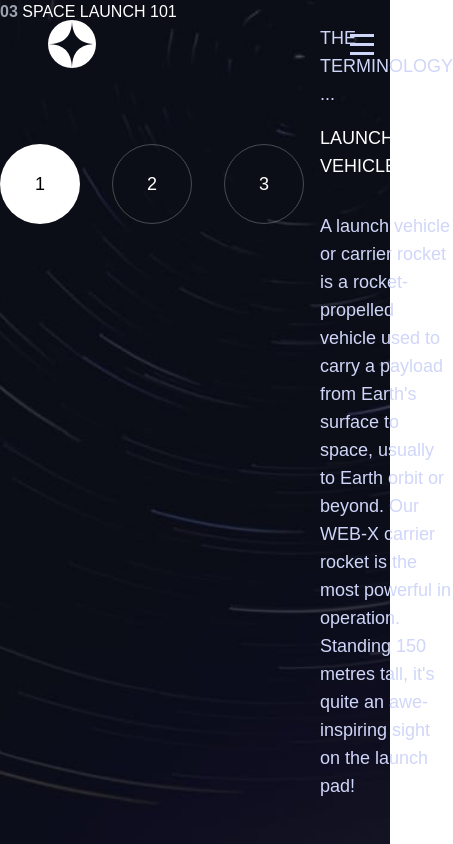
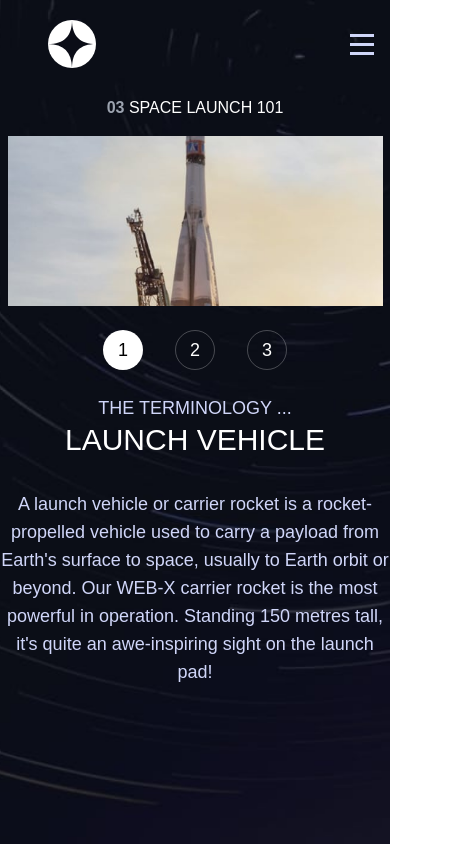
Before and after one commit to EZoVn/Space-tour, a Vue app: page /Technology in a window 390 px wide. Shown: the whole page, 453 px wide, since content can reach past the window. Built offline with nearby package versions, Linux system fonts and the light colour scheme; a web font is replaced by a local one.

Commit message:
Ajout page technology version mobile

```diff
--- a/src/components/Crew.vue
+++ b/src/components/Crew.vue
@@ -1,5 +1,5 @@
 <template>
-  <div class="background-crew h-screen bg-cover bg-center text-white mobile:overflow-y-auto">
+  <div class="background-crew h-screen bg-cover bg-center text-white mobile:overflow-y-auto tablet:overflow-y-hidden">
     <div class="laptop:px-36 laptop:pt-48 mobile:pt-24">
       <h1 class="laptop:text-4xl uppercase tablet:text-xl tablet:ml-10 tablet:text-start mobile:text-center">
         <span class="font-bold text-gray-400">02</span> Meet your crew
--- a/src/components/Technology.vue
+++ b/src/components/Technology.vue
@@ -1,14 +1,14 @@
 <template>
-  <div class="background-technology h-screen bg-cover bg-center text-white">
-    <div class="laptop:pt-48 laptop:px-36 desktop:px-8 tablet:pt-24">
-      <h1 class="laptop:text-4xl tablet:text-xl tablet:ml-10 uppercase">
+  <div class="background-technology h-screen bg-cover bg-center text-white mobile:overflow-y-auto">
+    <div class="laptop:pt-48 laptop:px-36 desktop:px-8 mobile:pt-24">
+      <h1 class="laptop:text-4xl tablet:text-xl tablet:ml-10 uppercase tablet:text-start mobile:text-center">
         <span class="font-bold text-gray-400">03</span> Space launch 101
       </h1>
 
       <div
-        class="laptop:mt-32 laptop:ml-16 laptop:flex-row tablet:mt-14 tablet:flex-col container flex items-center gap-4"
+        class="laptop:mt-32 laptop:ml-16 laptop:flex-row tablet:mt-14 mobile:flex-col flex items-center mobile:mt-4"
       >
-        <div class="laptop:flex-col laptop:pt-0 tablet:pt-10 tablet:flex-row flex gap-8 tablet:order-2 laptop:order-1">
+        <div class="laptop:flex-col laptop:pt-0 tablet:pt-10 tablet:pb-0 tablet:flex-row flex gap-8 mobile:order-2 laptop:order-1 mobile:py-6">
           <span
             :class="{ isActive: selectedTechnology === 0 }"
             class="selectedNumber"
@@ -28,18 +28,18 @@
             >3</span
           >
         </div>
-        <div class="h-80 w-full text-balance text-lg tablet:order-3 laptop:order-2 laptop:text-start tablet:text-center laptop:p-0 tablet:px-28 tablet:pt-10">
+        <div class="h-80 w-full text-balance text-lg mobile:order-3 laptop:order-2 laptop:text-start mobile:text-center laptop:p-0 tablet:px-28 tablet:pt-10">
           <p class="text-primaryLight uppercase">The terminology ...</p>
-          <p class="pb-8 pt-4 laptop:text-6xl tablet:text-5xl uppercase">
+          <p class="pb-8 tablet:pt-4 laptop:text-6xl tablet:text-5xl mobile:text-3xl uppercase">
             {{ dataTechnology[`${selectedTechnology}`].name }}
           </p>
           <p class="text-primaryLight">
             {{ dataTechnology[`${selectedTechnology}`].description }}
           </p>
         </div>
-        <div class="container tablet:order-1 laptop:order-3 tablet:w-[768px] tablet:h-80">
+        <div class="mobile:order-1 laptop:order-3 tablet:w-[768px] tablet:h-80">
           <img
-            class="laptop:h-[527px] laptop:w-[515px] tablet:w-full tablet:h-full tablet:object-cover"
+            class="laptop:h-[527px] laptop:w-[515px] tablet:w-full tablet:h-full mobile:object-cover mobile:h-[170px] mobile:w-[375px]"
             :src="dataTechnology[`${selectedTechnology}`].images.portrait"
             alt="Photo du véhicule"
           />
@@ -81,5 +81,8 @@ function toggleActiveTechnology(index) {
   .background-technology {
     background-image: url("/assets/technology/background-technology-mobile.jpg");
   }
+  .selectedNumber{
+    @apply h-10 w-10;
+  }
 }
 </style>
```
